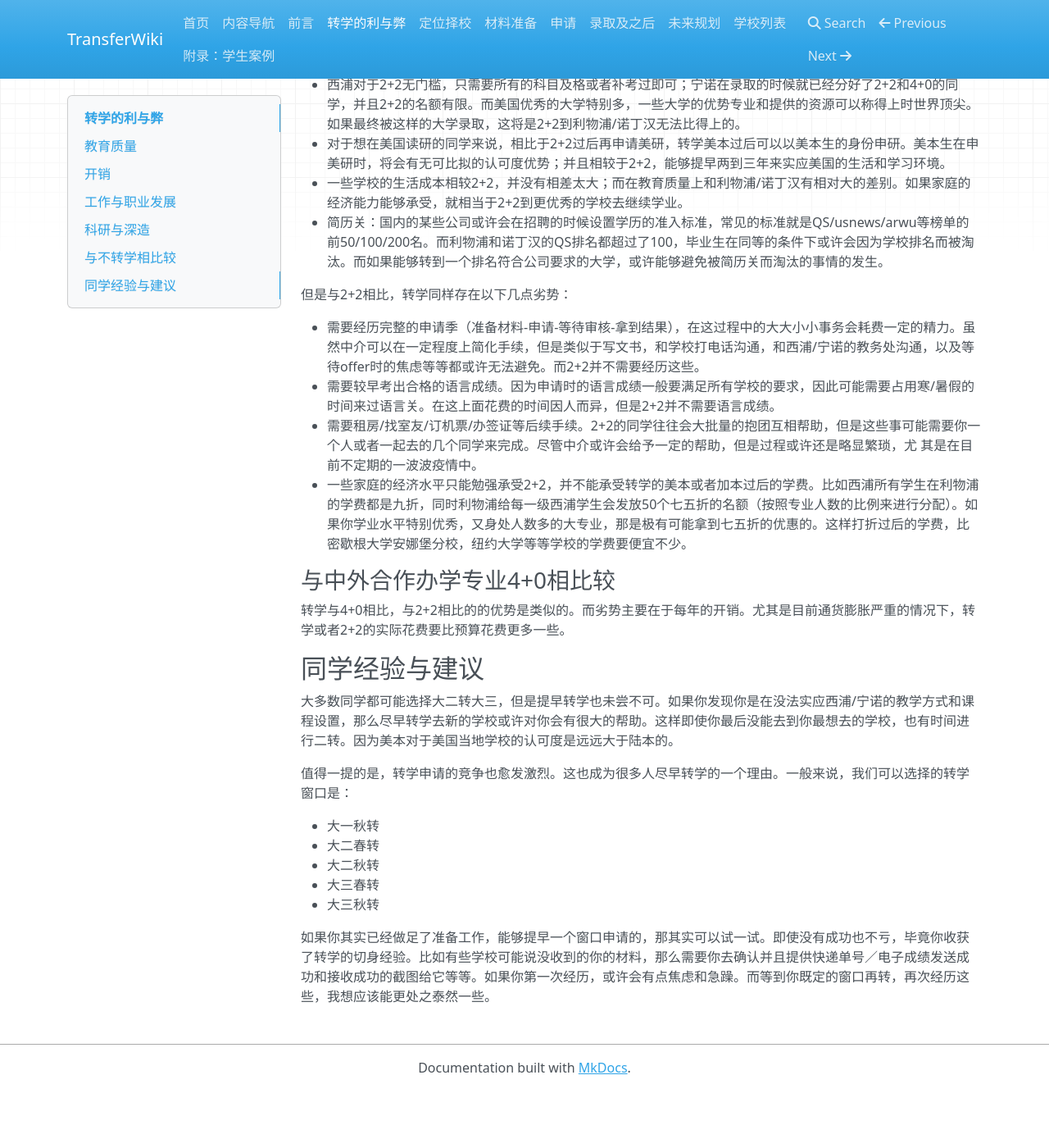
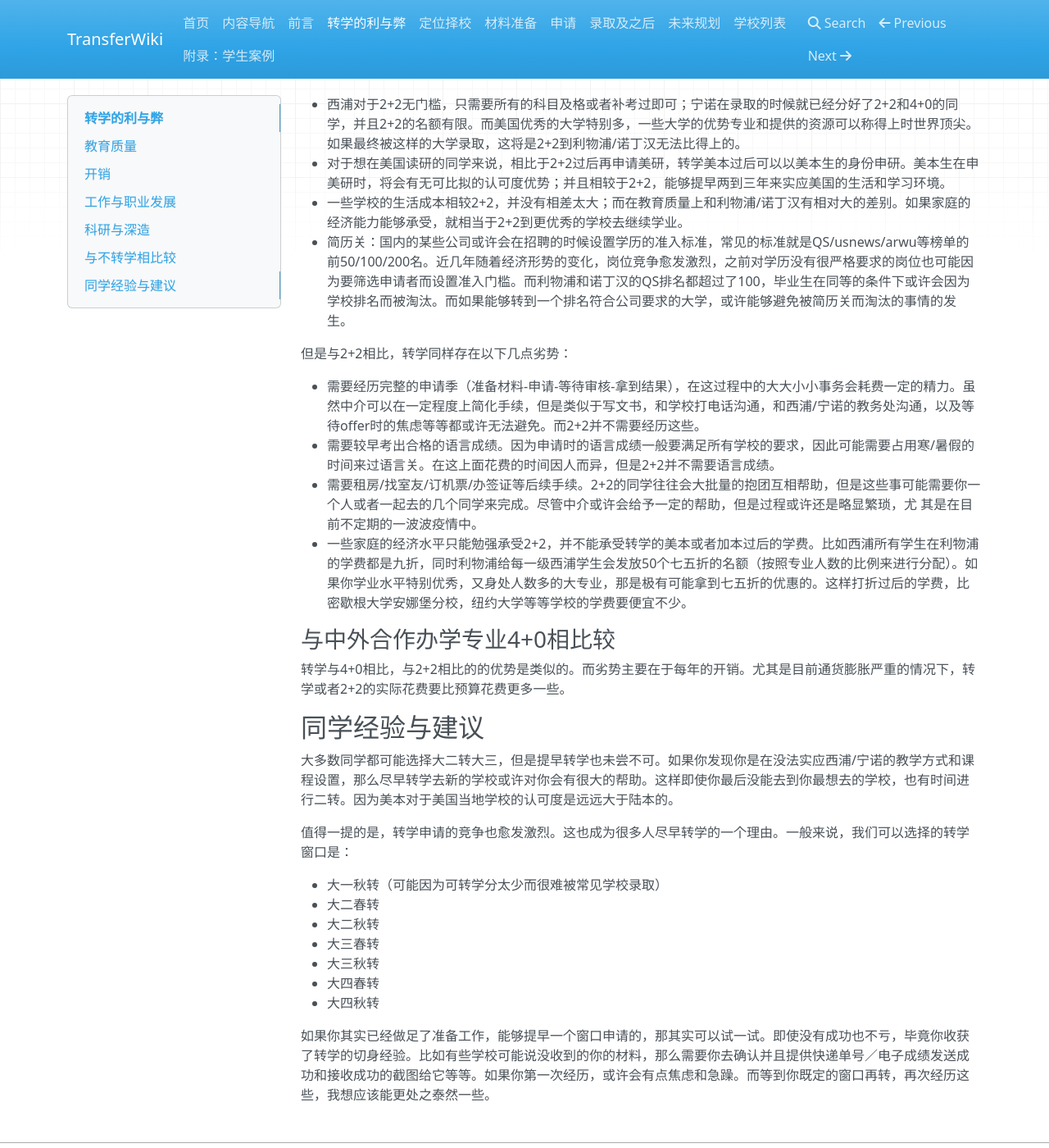
Before and after one commit to SihanXU/TransferWiki, an MkDocs documentation site: the page built from docs/think.md, in a window 1280 px wide and 1400 px high, scrolled down 1289 px. Shown: the whole window at 82% size. Built offline with MkDocs 1.6.1, drawn with Linux system fonts in a browser that asks for light colours; nearby versions of some CDN libraries; before the commit the page ends 2619 px from its top, so only the background shows below that.

Commit message:
Update think.md

```diff
--- a/docs/think.md
+++ b/docs/think.md
@@ -24,7 +24,8 @@
 
 ### 与普通高等院校相比较
 
-转学与普通高校最大的差别在于学费上的差距。
+- 转学与普通高校最大的差别在于学费上的差距。
+- 10043的同学只要还没有毕业，都可以通转学的方式来到美国
 
 ### 与中外合作办学专业2+2项目相比较
 
@@ -33,7 +34,7 @@
 - 西浦对于2+2无门槛，只需要所有的科目及格或者补考过即可；宁诺在录取的时候就已经分好了2+2和4+0的同学，并且2+2的名额有限。而美国优秀的大学特别多，一些大学的优势专业和提供的资源可以称得上时世界顶尖。如果最终被这样的大学录取，这将是2+2到利物浦/诺丁汉无法比得上的。
 - 对于想在美国读研的同学来说，相比于2+2过后再申请美研，转学美本过后可以以美本生的身份申研。美本生在申美研时，将会有无可比拟的认可度优势；并且相较于2+2，能够提早两到三年来实应美国的生活和学习环境。
 - 一些学校的生活成本相较2+2，并没有相差太大；而在教育质量上和利物浦/诺丁汉有相对大的差别。如果家庭的经济能力能够承受，就相当于2+2到更优秀的学校去继续学业。
-- 简历关：国内的某些公司或许会在招聘的时候设置学历的准入标准，常见的标准就是QS/usnews/arwu等榜单的前50/100/200名。而利物浦和诺丁汉的QS排名都超过了100，毕业生在同等的条件下或许会因为学校排名而被淘汰。而如果能够转到一个排名符合公司要求的大学，或许能够避免被简历关而淘汰的事情的发生。
+- 简历关：国内的某些公司或许会在招聘的时候设置学历的准入标准，常见的标准就是QS/usnews/arwu等榜单的前50/100/200名。近几年随着经济形势的变化，岗位竞争愈发激烈，之前对学历没有很严格要求的岗位也可能因为要筛选申请者而设置准入门槛。而利物浦和诺丁汉的QS排名都超过了100，毕业生在同等的条件下或许会因为学校排名而被淘汰。而如果能够转到一个排名符合公司要求的大学，或许能够避免被简历关而淘汰的事情的发生。
 
 但是与2+2相比，转学同样存在以下几点劣势：
 
@@ -52,10 +53,12 @@
 
 值得一提的是，转学申请的竞争也愈发激烈。这也成为很多人尽早转学的一个理由。一般来说，我们可以选择的转学窗口是：
 
-- 大一秋转
+- 大一秋转（可能因为可转学分太少而很难被常见学校录取）
 - 大二春转
 - 大二秋转
 - 大三春转
 - 大三秋转
+- 大四春转
+- 大四秋转
 
 如果你其实已经做足了准备工作，能够提早一个窗口申请的，那其实可以试一试。即使没有成功也不亏，毕竟你收获了转学的切身经验。比如有些学校可能说没收到的你的材料，那么需要你去确认并且提供快递单号／电子成绩发送成功和接收成功的截图给它等等。如果你第一次经历，或许会有点焦虑和急躁。而等到你既定的窗口再转，再次经历这些，我想应该能更处之泰然一些。
```
